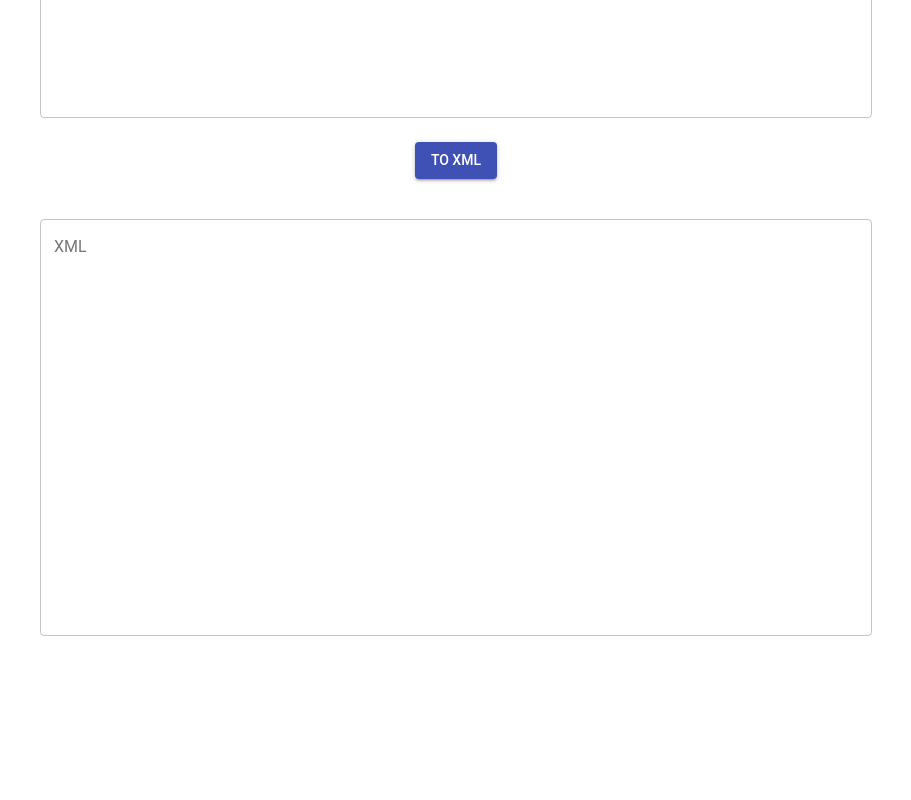
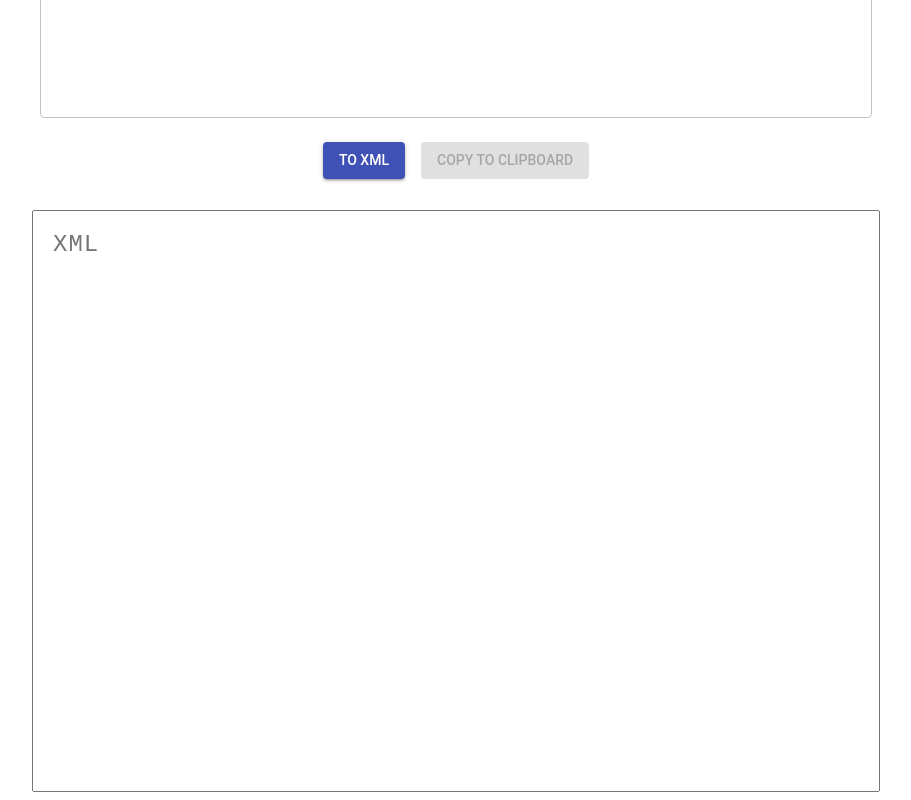
Before and after one commit to kaanatesel/Input-to-XML, a React (Create React App) app: page / in a window 1280 px wide. Shown: the part 536-1336 px from the top of the page, without its empty margins (184-1095 px from the left). Before the commit the page ends 1188 px from the top, so only its background shows below. Built offline with nearby package versions, Linux system fonts and the light colour scheme.

Commit message:
copy button added

```diff
--- a/package.json
+++ b/package.json
@@ -10,6 +10,7 @@
     "@material-ui/core": "^3.3.1",
     "nodeunit": "^0.11.3",
     "react": "^16.6.0",
+    "react-clipboard.js": "^2.0.1",
     "react-dom": "^16.6.0",
     "react-scripts": "2.0.5"
   },
--- /dev/null
+++ b/src/components/MyTextField/index.js
@@ -0,0 +1,9 @@
+import React from 'react';
+import './style.css'
+
+const MyTextField = React.forwardRef((props, ref) => (
+    <textarea ref={ref}  { ...props } className="mytextfield" />
+));
+
+
+export default MyTextField;
--- /dev/null
+++ b/src/components/MyTextField/style.css
@@ -0,0 +1,8 @@
+.mytextfield{
+    width:100%;
+    height: 100%;
+    resize: none;
+    padding: 20px;
+    font-size: 1.5rem;
+    letter-spacing: 1px;
+}
--- a/src/mainPage.js
+++ b/src/mainPage.js
@@ -4,6 +4,8 @@ import { withStyles } from '@material-ui/core/styles';
 import TextField from '@material-ui/core/TextField';
 import Button from '@material-ui/core/Button';
 import Grid from '@material-ui/core/Grid';
+import Typography from '@material-ui/core/Typography';
+import MyTextField from './components/MyTextField'
 
 const styles = theme => ({
     container: {
@@ -28,24 +30,34 @@ const styles = theme => ({
     input: {
         display: 'none',
     },
-    ButtonDiv:{
+    ButtonDiv: {
         textAlign: 'center',
     },
     [theme.breakpoints.down('sm')]: {
-        logo:{
-            width:'80%',
-            height:'80%',
+        logo: {
+            width: '80%',
+            height: '80%',
         }
-      },
+    },
+    CopiedAlert: {
+        color: 'red'
+    }
 
 });
 
 class OutlinedTextFields extends React.Component {
-    state = {
-        inputValue: '',
-        urls: [],
-        xml: '',
-    };
+    constructor(props) {
+        super(props)
+        this.state = {
+            inputValue: '',
+            urls: [],
+            xml: '',
+            disabled: true,
+            copySuccess: '',
+        }
+        this.myxml = React.createRef()
+    }
+
 
     updateInputValue = event => {
         this.setState({
@@ -54,7 +66,6 @@ class OutlinedTextFields extends React.Component {
     };
 
     ToXml = () => {
-
         const inputValue = this.state.inputValue;
 
         const rows = inputValue.split('\n');
@@ -66,7 +77,6 @@ class OutlinedTextFields extends React.Component {
         let urlList = [];
         for (let i = 0; i < rows.length - 1; i++) {
             let row = rows[i];
-            console.log(i, row);
             let splitted = row.split('#');
             urlList.push(`<url>
             <loc>${splitted[0]}</loc>
@@ -75,26 +85,35 @@ class OutlinedTextFields extends React.Component {
 
         let body = urlList.join('\n');
         xml = xml.replace('{body}', body);
-        console.log(xml);
+
         this.setState({
-            xml: xml
+            xml: xml,
+            disabled: false,
         })
-
     }
 
+    ToCopy = () => {
+        const xmlValue = this.myxml.current
+        console.log(this.myxml)
+        this.myxml.current.select();
+        document.execCommand("copy");
+
+        this.setState({
+            copySuccess: 'Copied !',
+        })
+    }
 
     render() {
 
         const { classes } = this.props;
-
         return (
             <Grid container className={classes.root} spacing={16}>
                 <Grid item xs={2}>
 
                 </Grid>
                 <Grid item xs={8}>
-                <Grid container className={classes.root} spacing={16}>
-                        <Grid item  className={classes.ButtonDiv} xs={12}>
+                    <Grid container className={classes.root} spacing={16}>
+                        <Grid item className={classes.ButtonDiv} xs={12}>
                             <img className={classes.logo} src={require('./dominoslogo.png')} />
                         </Grid>
                     </Grid>
@@ -121,15 +140,26 @@ class OutlinedTextFields extends React.Component {
                             <Button variant="contained" onClick={this.ToXml} color="primary" className={classes.button}>
                                 To XML
                             </Button>
+                            <Button variant="contained"
+                                disabled={this.state.disabled}
+                                color="primary"
+                                onClick={this.ToCopy}
+                                className={classes.button}>
+                                Copy to clipboard
+                            </Button>
+                            <Typography variant="h6" className={classes.CopiedAlert} gutterBottom>
+                                {this.state.copySuccess}
+                            </Typography>
+
                         </Grid>
                         <Grid item xs={12}>
-                            <form className={classes.container} noValidate autoComplete="off">
-                                <TextField
+                            <form className={classes.container} onSelect={this.copied} noValidate autoComplete="off">
+                                <MyTextField
                                     id="xml"
+                                    ref={this.myxml}
                                     label="XML"
-                                    placeholder=""
-                                    multiline
-                                    className={classes.textField}
+                                    placeholder="XML"
+                                    onChange={(e) => this.setState({ xml: e.target.value })}
                                     margin="normal"
                                     variant="outlined"
                                     value={this.state.xml}
```
Also changed, not shown: Test-1.txt, 1 other file (tests, documents, lock files or other folders).
